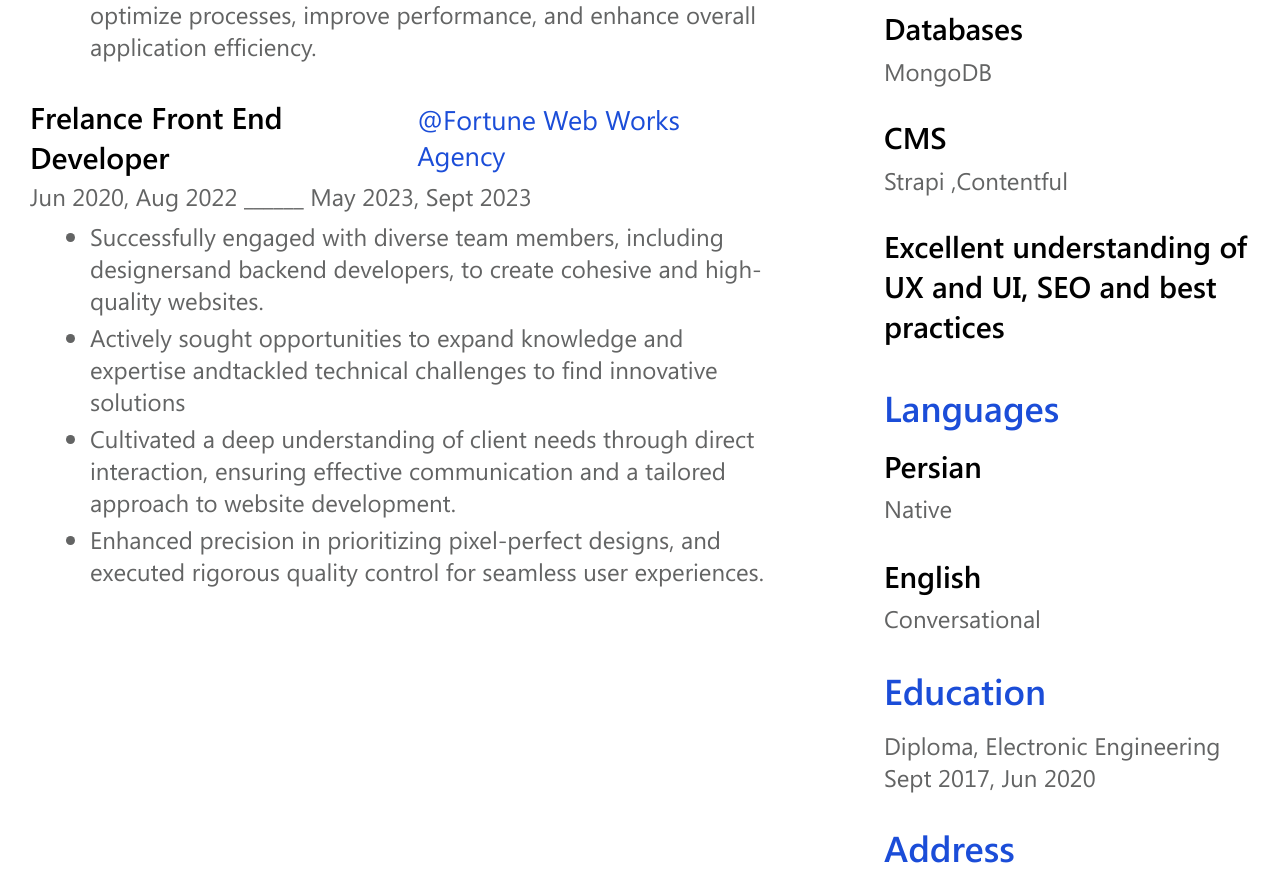
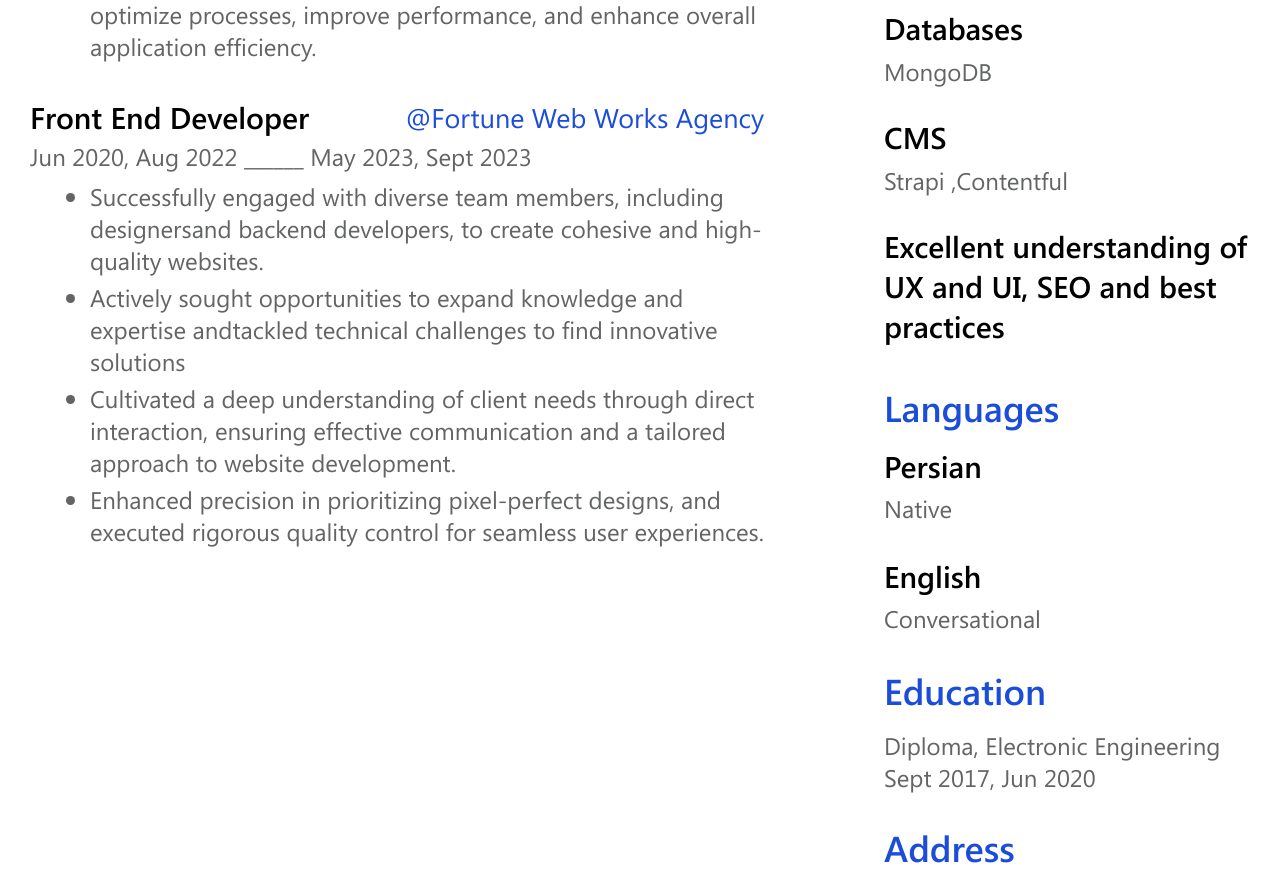
Before and after one commit to MiladKarandish/resume-maker, a React (Vite) app: page / in a window 1280 px wide. Shown: the part 824-1716 px from the top of the page. Built offline with nearby package versions, Linux system fonts and the light colour scheme.

Commit message:
trying on pdf

```diff
--- a/src/templates/main/components/Experiences/index.tsx
+++ b/src/templates/main/components/Experiences/index.tsx
@@ -29,7 +29,7 @@ const Experiences = () => {
       ],
     },
     {
-      title: "Frelance Front End Developer",
+      title: "Front End Developer",
       at: {
         title: "@Fortune Web Works Agency",
         href: "",
```
